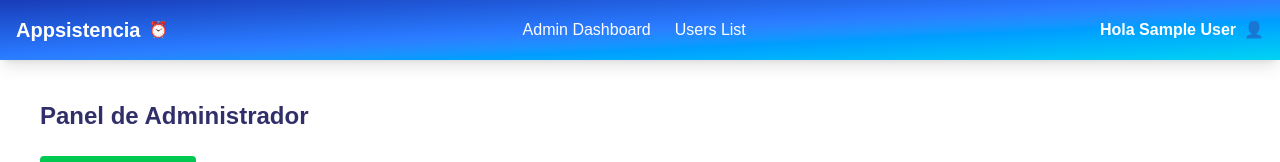
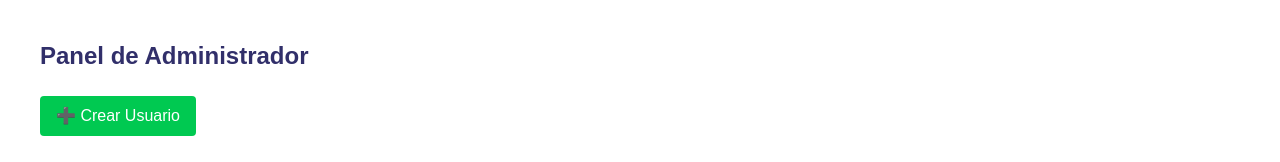
Before and after one commit to xtianmarucco/Appsistencia, a React (Vite) app in the folder front/: page /admin in a window 1280 px wide. Shown: the top 162 px of the page. Built offline with nearby package versions, Linux system fonts and the light colour scheme; no server answers; sample sign-in values are in the browser's storage.

Commit message:
dokploy test run 3

```diff
--- a/front/src/pages/AdminDashboardPage.jsx
+++ b/front/src/pages/AdminDashboardPage.jsx
@@ -3,7 +3,7 @@ import { createUser, updateUser } from "../services/userService";
 import UserTable from "../components/user-table/UserTable";
 import UserFormModal from "../components/user-form-modal/UserFormModal";
 import NotificationModal from "../components/notification-modal/NotificationModal";
-import Navbar from "../components/navbar/Navbar";
+// import Navbar from "../components/navbar/Navbar";
 import Footer from "../components/layout/Footer";
 
 const AdminDashboard = () => {
@@ -63,7 +63,7 @@ const AdminDashboard = () => {
 
   return (
     <>
-      <Navbar />
+      {/* <Navbar /> */}
       <main className="p-4 text-primary-text">
         <section className="p-6" aria-label="Admin Dashboard">
           <header>
```
